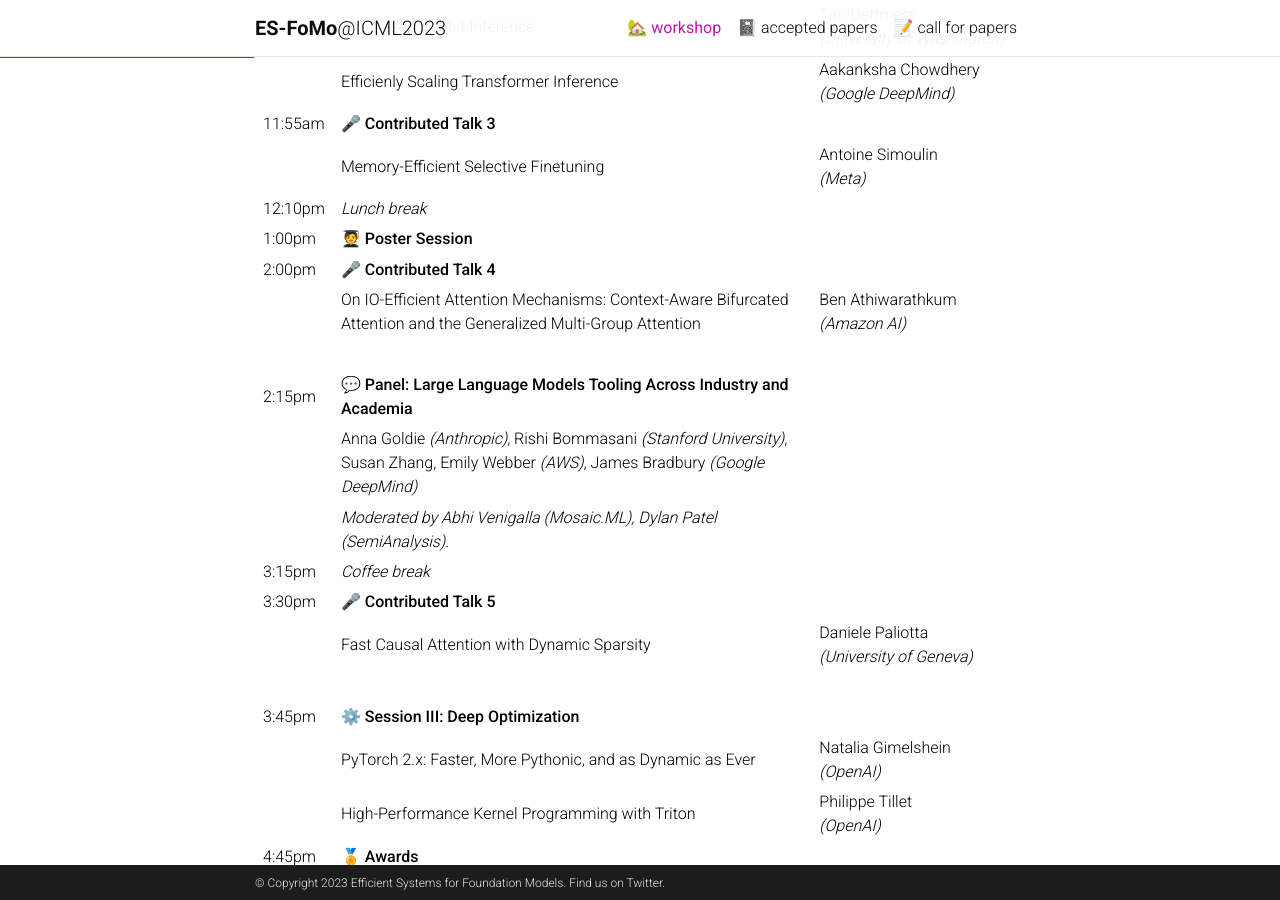
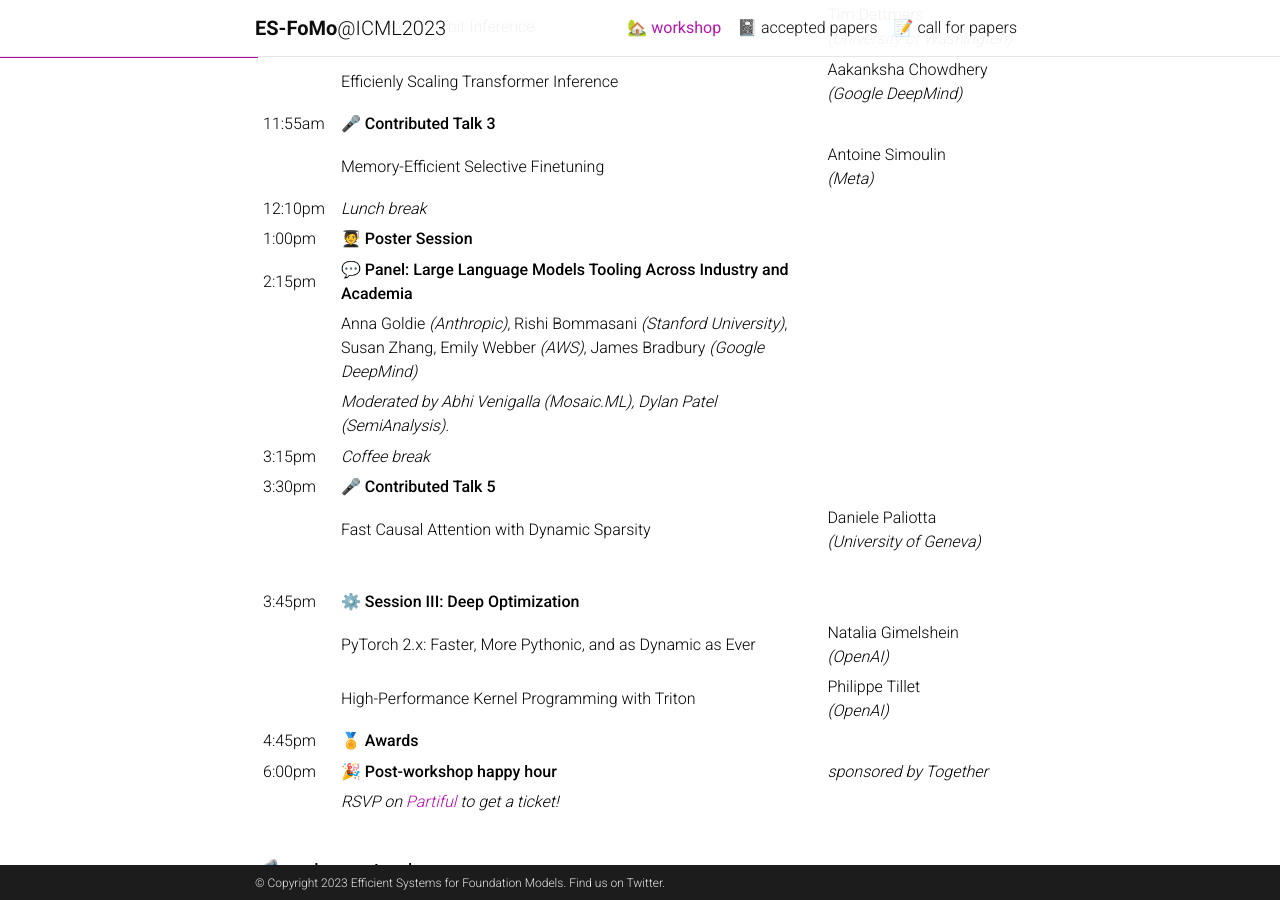
Before and after one commit to slippylolo/es-fomo.github.io, a Jekyll site: the page built from _pages/about.md, in a window 1280 px wide and 900 px high, scrolled down 1331 px. Built offline with Jekyll 4.4.1, drawn with Linux system fonts in a browser that asks for light colours; full-size pictures stand in for the smaller copies a plugin makes; comment, search, counter and statistics services are not loaded; a style sheet for code colours, icons or effects is not loaded.

Commit message:
:broom: Final schedule update

```diff
--- a/_pages/about.md
+++ b/_pages/about.md
@@ -45,9 +45,6 @@
 |         | Memory-Efficient Selective Finetuning                                                                                                     | Antoine Simoulin <br> *(Meta)*                                  |
 | 12:10pm | *Lunch break*                                                                                                                             |                                                                 |
 | 1:00pm  | 🧑‍🎓 **Poster Session**                                                                                                                  |                                                                 |
-| 2:00pm  | 🎤 **Contributed Talk 4**                                                                                                                 |                                                                 |
-|         | On IO-Efficient Attention Mechanisms: Context-Aware Bifurcated Attention and the Generalized Multi-Group Attention                        | Ben Athiwarathkum<br> *(Amazon AI)*                           |
-|         |                                                                                                                                           |                                                                 |
 | 2:15pm  | 💬 **Panel: Large Language Models Tooling Across Industry and Academia**                                                                  |                                                                 |
 |         | Anna Goldie *(Anthropic)*, Rishi Bommasani *(Stanford University)*, Susan Zhang, Emily Webber *(AWS)*, James Bradbury *(Google DeepMind)* |                                                                 |
 |         | *Moderated by Abhi Venigalla (Mosaic.ML), Dylan Patel (SemiAnalysis).*                                                                    |                                                                 |
```
